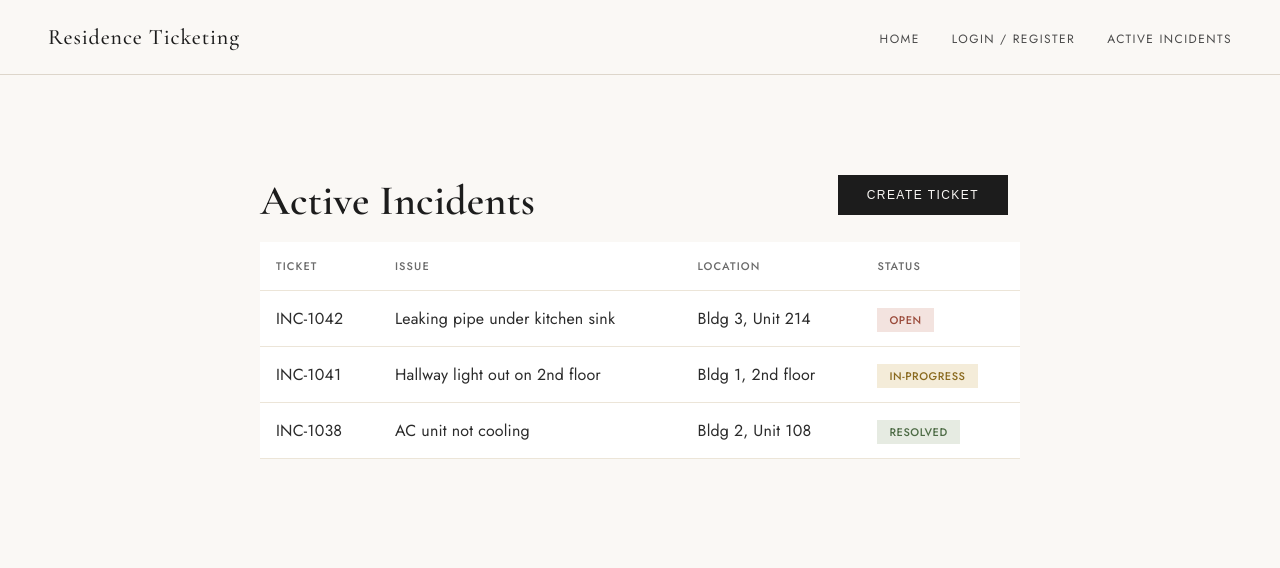
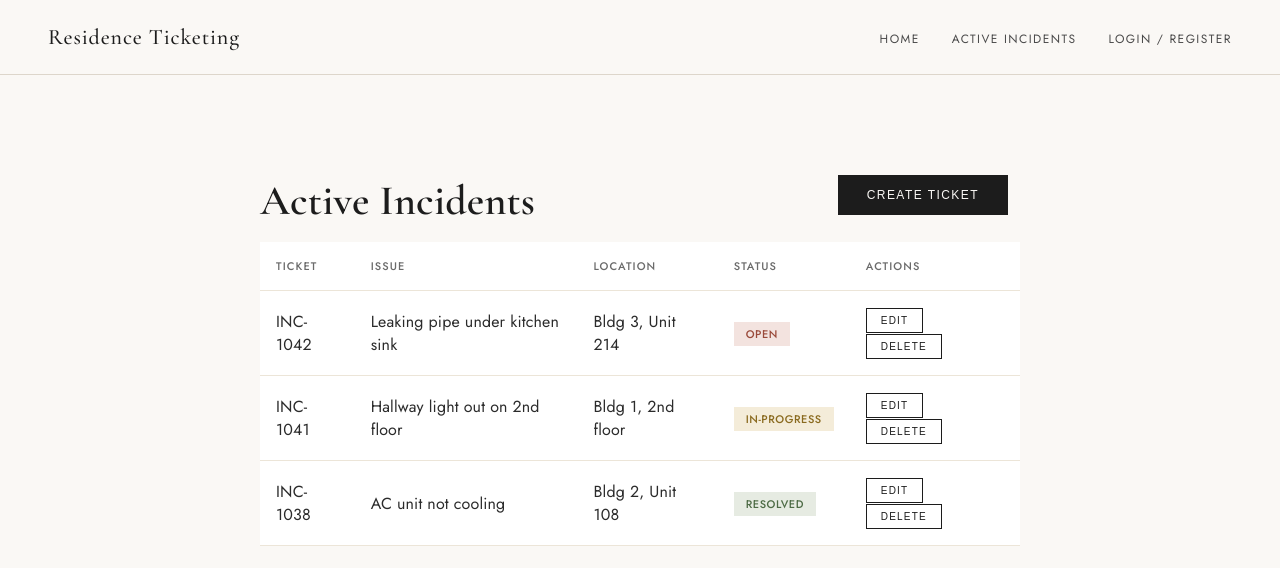
Before and after one commit to systemguy/Ap-Ticketing-System, a React (Vite) app: page /incidents in a window 1280 px wide. Shown: the top 568 px of the page. Built offline with nearby package versions, Linux system fonts and the light colour scheme; no server answers.

Commit message:
Hide login button when logged in, add edit/delete to incidents; fix status badge wrapping

```diff
--- a/src/components/NavBar.jsx
+++ b/src/components/NavBar.jsx
@@ -1,13 +1,25 @@
-import { Link } from 'react-router-dom';
+import { Link, useNavigate } from 'react-router-dom';
 
 function NavBar() {
+  const navigate = useNavigate();
+  const isLoggedIn = localStorage.getItem('loggedIn') === 'true';
+
+  function handleLogout() {
+    localStorage.removeItem('loggedIn');
+    navigate('/');
+  }
+
   return (
     <div className="navbar">
       <Link to="/" className="logo">Residence Ticketing</Link>
       <div className="links">
         <Link to="/">Home</Link>
-        <Link to="/login">Login / Register</Link>
         <Link to="/incidents">Active Incidents</Link>
+        {isLoggedIn ? (
+          <a href="#" onClick={handleLogout}>Logout</a>
+        ) : (
+          <Link to="/login">Login / Register</Link>
+        )}
       </div>
     </div>
   );
--- a/src/index.css
+++ b/src/index.css
@@ -156,6 +156,8 @@ th {
   text-transform: uppercase;
   letter-spacing: 0.05em;
   font-weight: 500;
+  white-space: nowrap;
+  display: inline-block;
 }
 
 .status-open {
@@ -172,3 +174,9 @@ th {
   background-color: #e6ebe2;
   color: #4d6b45;
 }
+
+.btn-small {
+  padding: 6px 14px;
+  font-size: 10px;
+  margin-right: 8px;
+}
--- a/src/pages/Auth.jsx
+++ b/src/pages/Auth.jsx
@@ -1,9 +1,11 @@
 import { useState } from 'react';
+import { useNavigate } from 'react-router-dom';
 
 // change this if your backend runs somewhere else
 const API_URL = 'http://localhost:4000';
 
 function Auth() {
+  const navigate = useNavigate();
   const [isLogin, setIsLogin] = useState(true);
   const [name, setName] = useState('');
   const [email, setEmail] = useState('');
@@ -23,7 +25,9 @@ function Auth() {
     })
       .then((res) => res.json())
       .then(() => {
+        localStorage.setItem('loggedIn', 'true');
         setMessage(isLogin ? 'Logged in!' : 'Account created!');
+        navigate('/');
       })
       .catch(() => {
         setMessage('Could not connect to the server yet.');
--- a/src/pages/Home.jsx
+++ b/src/pages/Home.jsx
@@ -1,6 +1,8 @@
 import { Link } from 'react-router-dom';
 
 function Home() {
+  const isLoggedIn = localStorage.getItem('loggedIn') === 'true';
+
   return (
     <div className="page">
       <h1>Residence Ticketing</h1>
@@ -10,7 +12,9 @@ function Home() {
       </p>
 
       <div>
-        <Link to="/login" className="btn">Login / Register</Link>
+        {!isLoggedIn && (
+          <Link to="/login" className="btn">Login / Register</Link>
+        )}
         <Link to="/incidents" className="btn btn-outline">View Active Incidents</Link>
       </div>
 
--- a/src/pages/Incidents.jsx
+++ b/src/pages/Incidents.jsx
@@ -12,6 +12,7 @@ const placeholderIncidents = [
 function Incidents() {
   const [incidents, setIncidents] = useState(placeholderIncidents);
   const [showForm, setShowForm] = useState(false);
+  const [editingId, setEditingId] = useState(null);
   const [title, setTitle] = useState('');
   const [unit, setUnit] = useState('');
 
@@ -24,9 +25,49 @@ function Incidents() {
       });
   }, []);
 
-  function handleCreate(e) {
+  function openCreateForm() {
+    setEditingId(null);
+    setTitle('');
+    setUnit('');
+    setShowForm(true);
+  }
+
+  function openEditForm(incident) {
+    setEditingId(incident.id);
+    setTitle(incident.title);
+    setUnit(incident.unit);
+    setShowForm(true);
+  }
+
+  function handleDelete(id) {
+    fetch(`${API_URL}/incidents/${id}`, { method: 'DELETE' }).catch(() => {
+      // backend not connected yet, still remove it locally
+    });
+    setIncidents(incidents.filter((incident) => incident.id !== id));
+  }
+
+  function handleSubmit(e) {
     e.preventDefault();
 
+    if (editingId) {
+      // editing an existing incident
+      const updated = { title, unit };
+
+      fetch(`${API_URL}/incidents/${editingId}`, {
+        method: 'PUT',
+        headers: { 'Content-Type': 'application/json' },
+        body: JSON.stringify(updated),
+      }).catch(() => {
+        // backend not connected yet, still update it locally
+      });
+
+      setIncidents(
+        incidents.map((incident) =>
+          incident.id === editingId ? { ...incident, ...updated } : incident
+        )
+      );
+    } else {
+      // creating a new incident
       const newIncident = {
         id: `INC-${Math.floor(1000 + Math.random() * 9000)}`,
         title,
@@ -43,23 +84,26 @@ function Incidents() {
       });
 
       setIncidents([newIncident, ...incidents]);
+    }
+
+    setShowForm(false);
+    setEditingId(null);
     setTitle('');
     setUnit('');
-    setShowForm(false);
   }
 
   return (
     <div className="page">
       <div style={{ display: 'flex', justifyContent: 'space-between', alignItems: 'center' }}>
         <h1>Active Incidents</h1>
-        <button className="btn" onClick={() => setShowForm(!showForm)}>
+        <button className="btn" onClick={showForm ? () => setShowForm(false) : openCreateForm}>
           {showForm ? 'Cancel' : 'Create Ticket'}
         </button>
       </div>
 
       {showForm && (
         <div className="card">
-          <form onSubmit={handleCreate}>
+          <form onSubmit={handleSubmit}>
             <div className="form-group">
               <label>Issue</label>
               <input value={title} onChange={(e) => setTitle(e.target.value)} required />
@@ -68,7 +112,9 @@ function Incidents() {
               <label>Location</label>
               <input value={unit} onChange={(e) => setUnit(e.target.value)} required />
             </div>
-            <button type="submit" className="btn">Submit Ticket</button>
+            <button type="submit" className="btn">
+              {editingId ? 'Save Changes' : 'Submit Ticket'}
+            </button>
           </form>
         </div>
       )}
@@ -80,6 +126,7 @@ function Incidents() {
             <th>Issue</th>
             <th>Location</th>
             <th>Status</th>
+            <th>Actions</th>
           </tr>
         </thead>
         <tbody>
@@ -93,6 +140,14 @@ function Incidents() {
                   {incident.status}
                 </span>
               </td>
+              <td>
+                <button className="btn btn-outline btn-small" onClick={() => openEditForm(incident)}>
+                  Edit
+                </button>
+                <button className="btn btn-outline btn-small" onClick={() => handleDelete(incident.id)}>
+                  Delete
+                </button>
+              </td>
             </tr>
           ))}
         </tbody>
```
Lines whose indentation alone changed are shown as unchanged.
